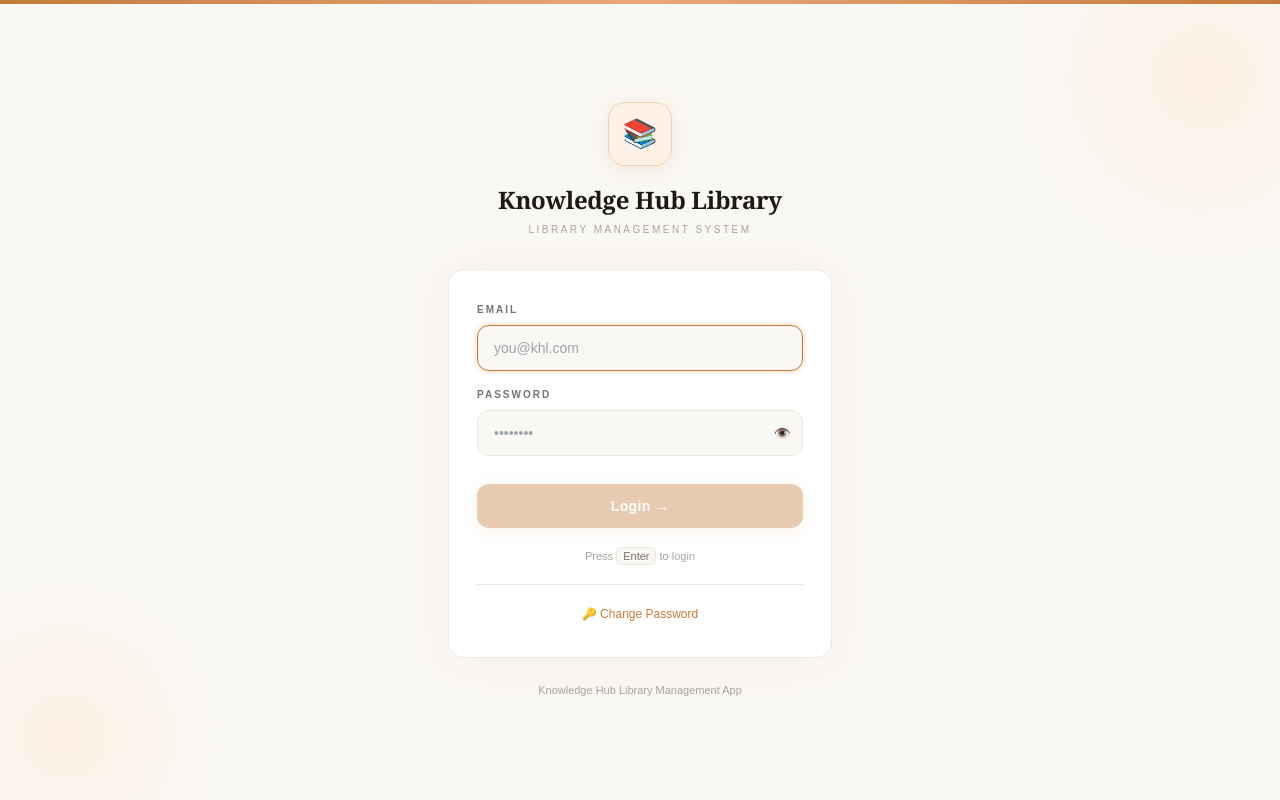
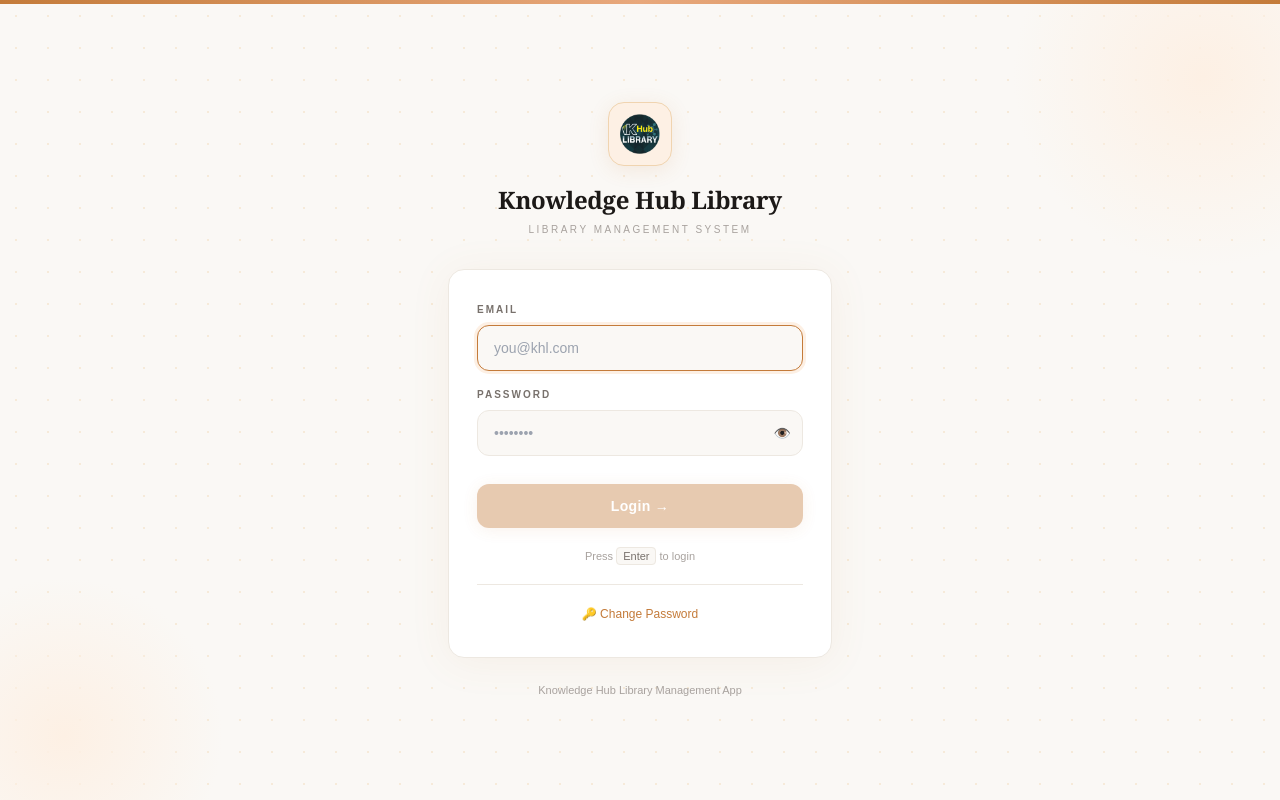
Before and after one commit to knowledgehublibrary/KHL_NEW_APP, a Next.js app: page /login in a window 1280 px wide. Built offline with nearby package versions, Linux system fonts and the light colour scheme; no server answers.

Commit message:
Update page.tsx

```diff
--- a/app/login/page.tsx
+++ b/app/login/page.tsx
@@ -123,9 +123,10 @@ export default function LoginPage() {
 
         {/* Logo */}
         <div className="text-center mb-8">
-          <div className="inline-flex items-center justify-center w-16 h-16 rounded-2xl mb-4"
-            style={{ background: T.accentLight, border: `1px solid ${T.accentBorder}`, boxShadow: `0 4px 20px ${T.accent}20` }}>
-            <span style={{ fontSize: '28px' }}>📚</span>
+          <div className="inline-flex items-center justify-center w-16 h-16 rounded-2xl mb-4 overflow-hidden"
+               style={{ background: T.accentLight, border: `1px solid ${T.accentBorder}`, boxShadow: `0 4px 20px ${T.accent}20` }}>
+               <img src="/default-avatar.png" alt="Knowledge Hub Library" width={40} height={40}
+               style={{ objectFit: 'cover', borderRadius: '8px' }} />
           </div>
           <h1 className="font-bold mb-1" style={{ fontFamily: "'Georgia', serif", fontSize: '24px', color: T.text, letterSpacing: '-0.3px' }}>
             Knowledge Hub Library
```
